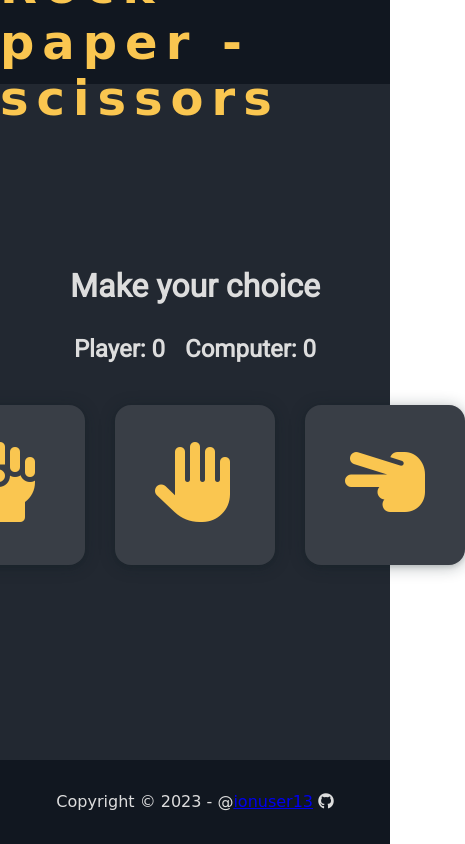
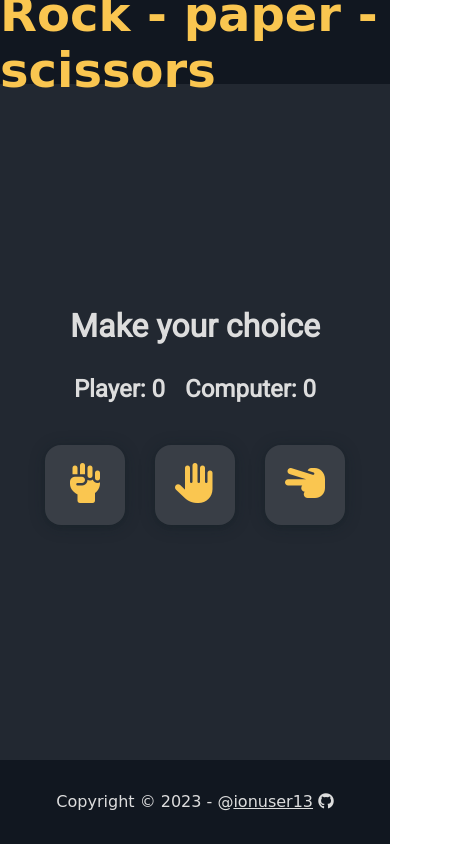
Before and after one commit to ionuser13/Rock-paper-scissors, a website: page index.html in a window 390 px wide. Shown: the whole page, 465 px wide, since content can reach past the window. Drawn offline with Linux system fonts and the light colour scheme; a web font is replaced by a local one.

Commit message:
added small media querie

```diff
--- a/index.html
+++ b/index.html
@@ -26,7 +26,7 @@
             <script>
                 document.write(new Date().getFullYear())
             </script>
-            - @<span><a href="https://github.com/ionuser13" target="_blank">ionuser13</a> <i class="fa-brands fa-github"></i></span>
+            - @<span class="link-container"><a href="https://github.com/ionuser13" target="_blank" class="link">ionuser13</a> <i class="fa-brands fa-github"></i></span>
         </p>
     </footer>
     <script src="./src/js/script.js"></script>
--- a/src/styles/style.css
+++ b/src/styles/style.css
@@ -101,6 +101,24 @@ footer {
     font-size: 16px;
     font-family: 'Supermercado One', cursive;
 }
+.link {
+    color: var(--primary-light)
+}
+.link:hover {
+    color: var(--secondary-dark-active);
+    transition: .3s;
+
+}
 .none {
     display: none;
 }
+@media screen and (max-width: 585px) {
+    .title {
+        letter-spacing: 0px;
+    }
+    .options button {
+        width: 80px;
+        height: 80px;
+        font-size: 40px;
+    }
+}
```
